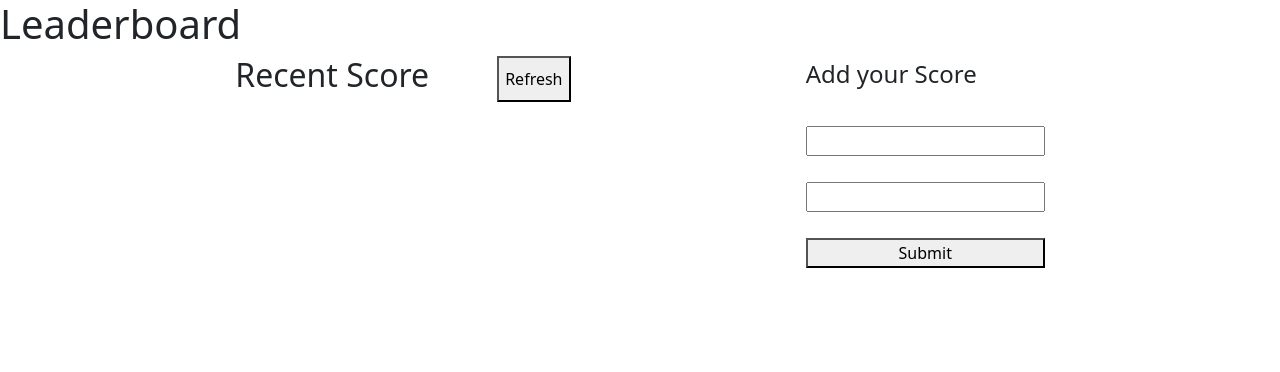
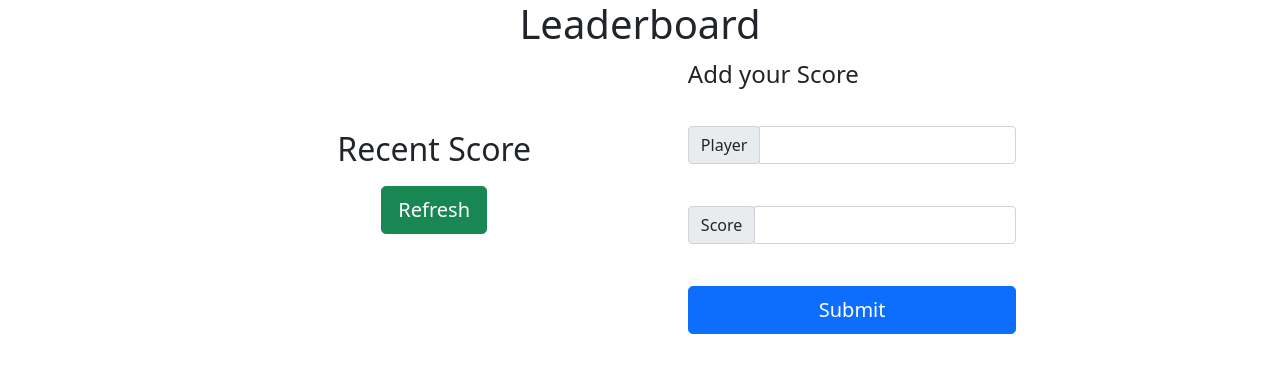
Before and after one commit to iammouaz/leaderboard, a website built with webpack: page src/index.html in a window 1280 px wide. Built offline with nearby package versions, Linux system fonts and the light colour scheme; no server answers.

Commit message:
Add Style for table and input form

```diff
--- a/src/index.html
+++ b/src/index.html
@@ -13,18 +13,31 @@
 <body>
   <header><h1>Leaderboard</h1></header>
 <section class="scores d-flex">
-  <div id="scores" class="score">
+  <div class="score">
     <div class="subject">
       <h2>Recent Score</h2>
-      <button id="refrsh" type="submit">Refresh</button>
+      <button class="btn btn-success btn-lg" id="refrsh" type="submit">Refresh</button>
+      <table class="table table-striped table-dark">
+        <tbody id="scores"></tbody>
+      </table>
     </div>
   </div>
   <div class="add-new" >
     <fieldset class="field">
       <legend>Add your Score</legend>
-      <input type="text" id="name">
-      <input type="text" id="score">
-      <button id="submit" type="submit">Submit</button>
+      <div class="input-group mb-3">
+        <div class="input-group-prepend">
+          <span class="input-group-text" id="inputGroup-sizing-default">Player</span>
+        </div>
+        <input id="name" type="text" class="form-control" aria-label="Sizing example input" aria-describedby="inputGroup-sizing-default">
+      </div>
+      <div class="input-group mb-3">
+        <div class="input-group-prepend">
+          <span class="input-group-text" id="inputGroup-sizing-default">Score</span>
+        </div>
+        <input id="score" type="text" class="form-control" aria-label="Sizing example input" aria-describedby="inputGroup-sizing-default">
+      </div>
+      <button class="btn btn-primary btn-lg" id="submit" type="submit">Submit</button>
     </fieldset>
   </div>
 </section>
--- a/src/index.js
+++ b/src/index.js
@@ -1,4 +1,3 @@
-/* eslint-disable linebreak-style */
 import './style.css';
 
 const gameID = 'Zl4d7IVkemOTTVg2fUd2';
@@ -13,15 +12,16 @@ const transformData = (data) => {
   data.forEach((result) => {
     const { user, score } = result;
     const tr = document.createElement('tr');
+    const th = document.createElement('th');
     const tdName = document.createElement('td');
     const tdScore = document.createElement('td');
-    tdName.scope = 'row';
-    tdScore.scope = 'row';
+    th.scope = 'row';
 
     tdName.innerHTML = user;
     tdScore.innerHTML = score;
 
     scoreList.appendChild(tr);
+    tr.appendChild(th)
     tr.appendChild(tdName);
     tr.appendChild(tdScore);
   });
--- a/src/style.css
+++ b/src/style.css
@@ -1,5 +1,10 @@
+h1{
+  text-align: center;
+}
 .scores {
-  justify-content: space-evenly;
+  justify-content: center;
+  align-items: center;
+  gap: 18%;
 }
 
 .field {
@@ -9,8 +14,11 @@
 }
 
 .subject {
-  gap: 68px;
+  gap: 10px;
   display: flex;
+  flex-direction: column;
+  flex-wrap: wrap;
+  align-items: center;
 }
 
 .ullist {
@@ -22,3 +30,11 @@
 .ullist :nth-of-type(odd) {
   background-color: #ddd;
 }
+
+.add-new{
+  position: relative;
+}
+
+.table {
+  width: 176%;
+}
```
Also changed, not shown: dist/index.html, dist/index.js.
